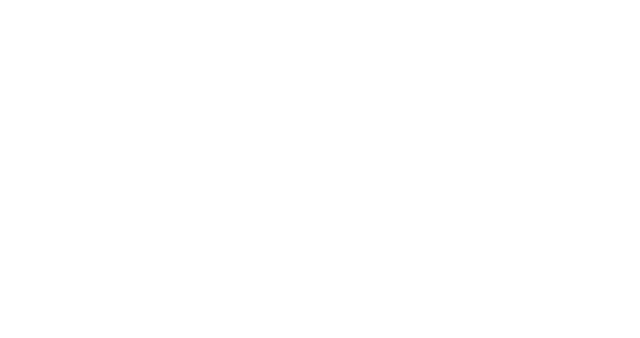
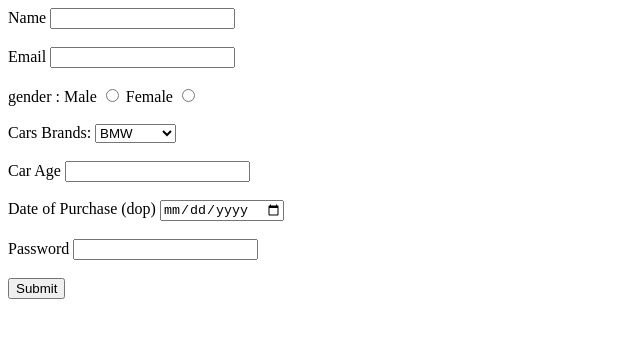
Before and after one commit to acciojob/car-insurance-form-SandeepDinodia, a website: page main.html in a window 1280 px wide. Shown: the whole page, without its empty margins (0-640 px from the left). Drawn offline with Linux system fonts and the light colour scheme.

Commit message:
created a submission

```diff
--- a/main.html
+++ b/main.html
@@ -8,6 +8,37 @@
 
 <body>
 	<!-- the entire body must be written by student -->
+	<form method="post">
+		<label for="name">Name</label>
+		<input type="text" id="name" required><br><br>
+
+		<label for="email">Email</label>
+		<input type="Email" id="email" required><br><br>
+
+		<label>gender : </label>
+		<label for="Gender">Male</label>
+		<input type="radio" id="Gender" name="gender" required value="male">
+		<label for="Gender">Female</label>
+		<input type="radio" id="Gender" name="gender" required value="female"><br><br>
+
+		<label for="cars">Cars Brands:</label>
+         <select name="cars" id="cars">
+         <option value="BMW">BMW</option>
+         <option value="Audi">Audi</option>
+         <option value=" Mercedez"> Mercedez</option>
+        </select><br><br>
+
+		<label for="carage">Car Age</label>
+		<input type="number" id="carage" required><br><br>
+
+		<label for="dop">Date of Purchase (dop)</label>
+		<input type="Date" id="dop" required><br><br>
+
+		<label for="password">Password</label>
+		<input type="Password" id="password" required><br><br>
+
+		<button type="submit">Submit</button>
+	</form>
     <script type="text/javascript" src="./script.js">
 </script>
 
```
